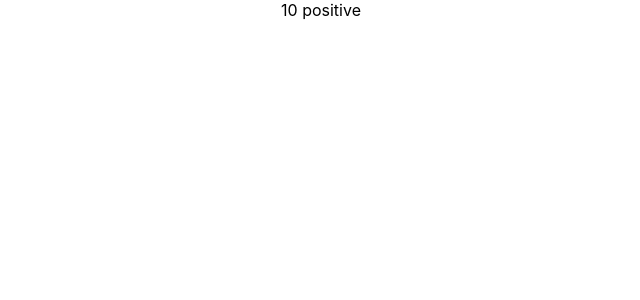
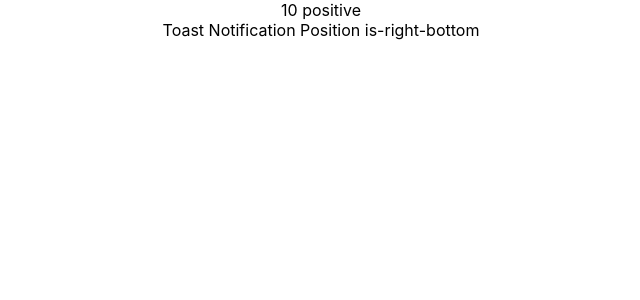
Before and after one commit to Aadiyogi112/React-Typescript, a React (Create React App) app in the folder react-typescript-demo/: page / in a window 1280 px wide. Shown: the top 300 px of the page, without its empty margins (319-959 px from the left). Built offline with nearby package versions, Linux system fonts and the light colour scheme.

Commit message:
Template Literal

```diff
--- a/react-typescript-demo/src/App.tsx
+++ b/react-typescript-demo/src/App.tsx
@@ -15,6 +15,7 @@ import { RandomNumber } from "./components/restriction/RandomNumber";
 import LoginComponent from "./components/state/Login";
 import User from "./components/state/User";
 import Status from "./components/Status";
+import { Toast } from "./components/TemplateLiteral/Toast";
 
 function App() {
   const nameList = [
@@ -56,7 +57,8 @@ function App() {
         onClick={(item) => console.log(item)}
       />
        */}
-       <RandomNumber value={10} isPositive/>
+      <RandomNumber value={10} isPositive />
+      <Toast position="right-bottom" />
     </div>
   );
 }
--- /dev/null
+++ b/react-typescript-demo/src/components/TemplateLiteral/Toast.tsx
@@ -0,0 +1,10 @@
+type PositionH = "left" | "right" | "center";
+type PositionV = "top" | "bottom" | "middle";
+
+type ToastProps = {
+  position: `${PositionH}-${PositionV}`;
+};
+
+export const Toast = ({ position }: ToastProps) => {
+  return <div>Toast Notification Position is-{position}</div>;
+};
```
